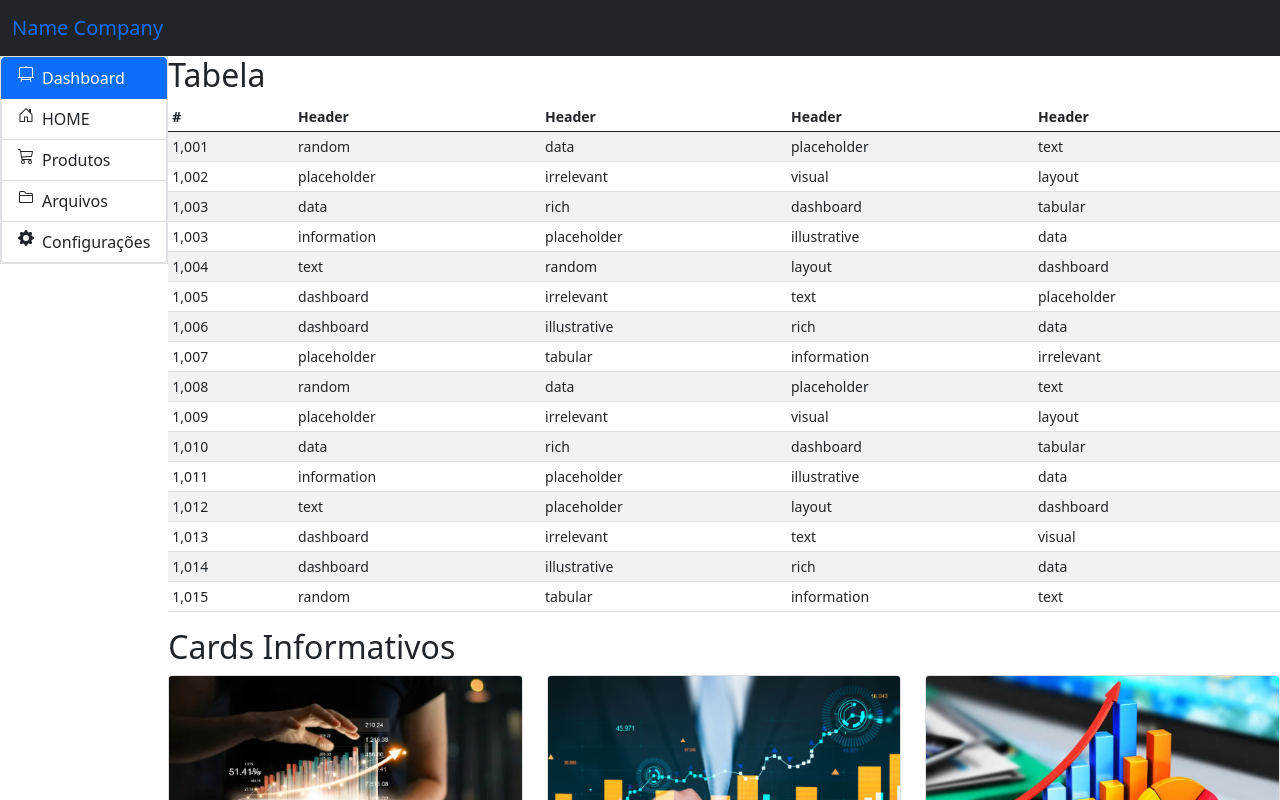
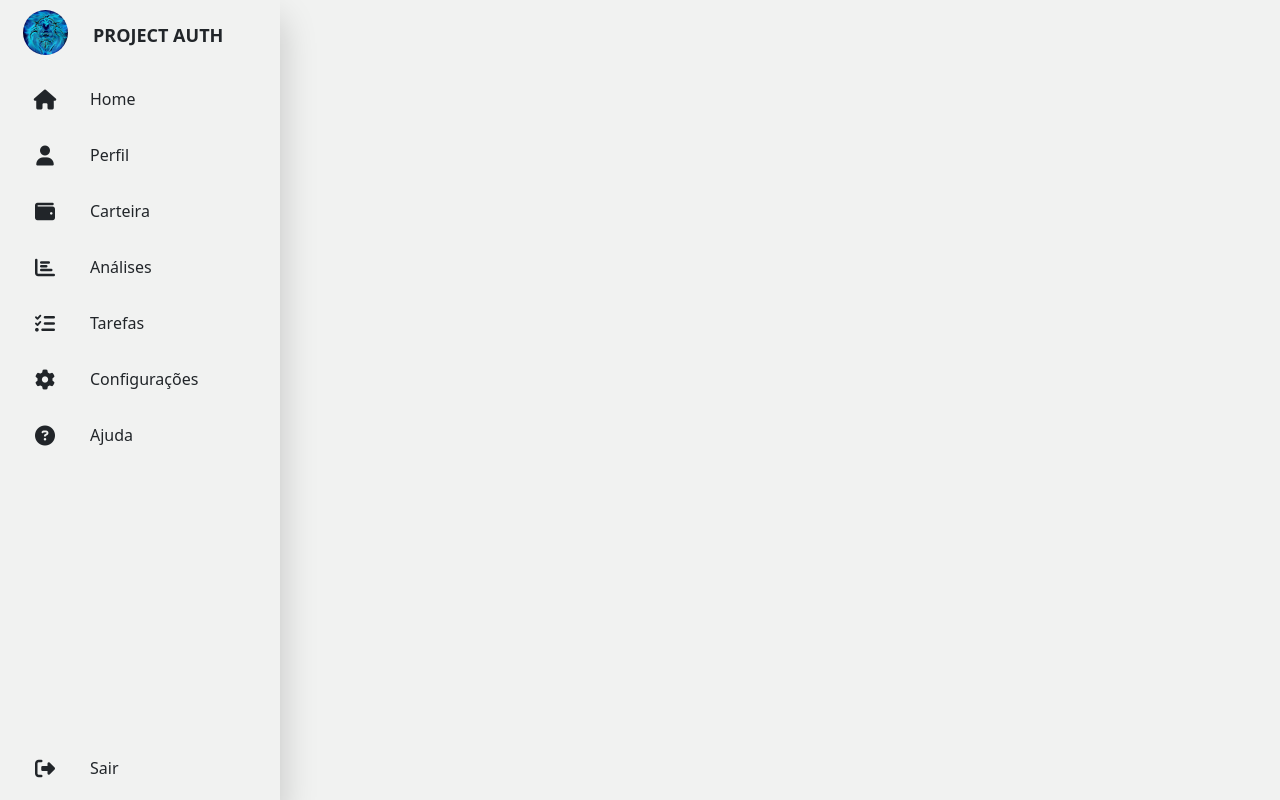
Before and after one commit to thaissaduraess/auth-project, an Angular app: page /dashboard in a window 1280 px wide. Shown: the top 800 px of the page. Built offline with nearby package versions, Linux system fonts and the light colour scheme.

Commit message:
alterando layout sidebar

```diff
--- a/src/app/components/sidebar/sidebar.component.css
+++ b/src/app/components/sidebar/sidebar.component.css
@@ -0,0 +1,88 @@
+@import url('https://fonts.googleapis.com/css2?family=Poppins:wght@400;500;600;700&display=swap');
+
+:root{
+  --color-back:#b7b7b7;
+  --color-white:#fff;
+
+}
+
+*{
+  margin: 0;
+  padding: 0;
+  outline: none;
+  border: none;
+  text-decoration: none;
+  box-sizing: border-box;
+}
+
+nav {
+  position:absolute;
+  top: 0;
+  bottom: 0;
+  height: 100%;
+  background: var(--color-white);
+  width: 90px;
+  overflow: hidden;
+  transition: width 0.2s linear;
+  box-shadow: 0 20px 35px rgba(0, 0, 0, 0.2);
+  list-style:none ;
+
+}
+
+.logo{
+  text-align: center;
+  display: flex;
+  transition: all 0.2s ease;
+  margin: 0px 0 0 0px;
+  left: 13px;
+}
+
+.logo img{
+  width: 45px;
+  height: 45px;
+  border-radius: 50%;
+}
+
+.logo span{
+  font-weight: bold;
+  padding-left: 15px;
+  font-size: 18px;
+  text-transform: uppercase;
+}
+
+a{
+  position: relative;
+  color: var(--color-back);
+  display: table;
+  width: 300px;
+  padding: 10px;
+}
+
+.fas {
+  position: relative;
+  width: 70px;
+  height: 35px;
+  top:14px;
+  font-size: 20px;
+  text-align: center;
+}
+
+.nav-item{
+  position: relative;
+  top: 12px;
+  margin-left: 10px;
+}
+
+a:hover{
+  background: #eee;
+}
+
+nav:hover{
+  width: 280px;
+  transition: all 0.5s ease;
+}
+
+.logout{
+  position: absolute;
+  bottom: 10px;
+}
--- a/src/app/components/sidebar/sidebar.component.html
+++ b/src/app/components/sidebar/sidebar.component.html
@@ -1,80 +1,58 @@
-<div class="sidebar border border-right p-0 bg-body-tertiary">
-  <ul class="list-group w-100">
-    <li class="list-group-item active d-flex gap-2">
-      <svg
-        xmlns="http://www.w3.org/2000/svg"
-        width="16"
-        height="16"
-        fill="currentColor"
-        class="bi bi-easel2"
-        viewBox="0 0 16 16"
-      >
-        <path
-          fill-rule="evenodd"
-          d="M8 0a.5.5 0 0 1 .447.276L8.81 1h4.69A1.5 1.5 0 0 1 15 2.5V11h.5a.5.5 0 0 1 0 1h-2.86l.845 3.379a.5.5 0 0 1-.97.242L12.11 14H3.89l-.405 1.621a.5.5 0 0 1-.97-.242L3.36 12H.5a.5.5 0 0 1 0-1H1V2.5A1.5 1.5 0 0 1 2.5 1h4.691l.362-.724A.5.5 0 0 1 8 0ZM2 11h12V2.5a.5.5 0 0 0-.5-.5h-11a.5.5 0 0 0-.5.5V11Zm9.61 1H4.39l-.25 1h7.72l-.25-1Z"
-        />
-      </svg>
-      <a>Dashboard</a>
-    </li>
-    <li class="list-group-item d-flex gap-2">
-      <svg
-        xmlns="http://www.w3.org/2000/svg"
-        width="16"
-        height="16"
-        fill="currentColor"
-        class="bi bi-house-door"
-        viewBox="0 0 16 16"
-      >
-        <path
-          d="M8.354 1.146a.5.5 0 0 0-.708 0l-6 6A.5.5 0 0 0 1.5 7.5v7a.5.5 0 0 0 .5.5h4.5a.5.5 0 0 0 .5-.5v-4h2v4a.5.5 0 0 0 .5.5H14a.5.5 0 0 0 .5-.5v-7a.5.5 0 0 0-.146-.354L13 5.793V2.5a.5.5 0 0 0-.5-.5h-1a.5.5 0 0 0-.5.5v1.293L8.354 1.146ZM2.5 14V7.707l5.5-5.5 5.5 5.5V14H10v-4a.5.5 0 0 0-.5-.5h-3a.5.5 0 0 0-.5.5v4H2.5Z"
-        />
-      </svg>
-      <a>HOME</a>
-    </li>
-    <li class="list-group-item d-flex gap-2">
-      <svg
-        xmlns="http://www.w3.org/2000/svg"
-        width="16"
-        height="16"
-        fill="currentColor"
-        class="bi bi-cart3"
-        viewBox="0 0 16 16"
-      >
-        <path
-          d="M0 1.5A.5.5 0 0 1 .5 1H2a.5.5 0 0 1 .485.379L2.89 3H14.5a.5.5 0 0 1 .49.598l-1 5a.5.5 0 0 1-.465.401l-9.397.472L4.415 11H13a.5.5 0 0 1 0 1H4a.5.5 0 0 1-.491-.408L2.01 3.607 1.61 2H.5a.5.5 0 0 1-.5-.5zM3.102 4l.84 4.479 9.144-.459L13.89 4H3.102zM5 12a2 2 0 1 0 0 4 2 2 0 0 0 0-4zm7 0a2 2 0 1 0 0 4 2 2 0 0 0 0-4zm-7 1a1 1 0 1 1 0 2 1 1 0 0 1 0-2zm7 0a1 1 0 1 1 0 2 1 1 0 0 1 0-2z"
-        />
-      </svg>
-      <a>Produtos</a>
-    </li>
-    <li class="list-group-item d-flex gap-2">
-      <svg
-        xmlns="http://www.w3.org/2000/svg"
-        width="16"
-        height="16"
-        fill="currentColor"
-        class="bi bi-folder2"
-        viewBox="0 0 16 16"
-      >
-        <path
-          d="M1 3.5A1.5 1.5 0 0 1 2.5 2h2.764c.958 0 1.76.56 2.311 1.184C7.985 3.648 8.48 4 9 4h4.5A1.5 1.5 0 0 1 15 5.5v7a1.5 1.5 0 0 1-1.5 1.5h-11A1.5 1.5 0 0 1 1 12.5v-9zM2.5 3a.5.5 0 0 0-.5.5V6h12v-.5a.5.5 0 0 0-.5-.5H9c-.964 0-1.71-.629-2.174-1.154C6.374 3.334 5.82 3 5.264 3H2.5zM14 7H2v5.5a.5.5 0 0 0 .5.5h11a.5.5 0 0 0 .5-.5V7z"
-        />
-      </svg>
-      <a>Arquivos</a>
-    </li>
-    <li class="list-group-item d-flex gap-2">
-      <svg
-        xmlns="http://www.w3.org/2000/svg"
-        width="16"
-        height="16"
-        fill="currentColor"
-        class="bi bi-gear-fill"
-        viewBox="0 0 16 16"
-      >
-        <path
-          d="M9.405 1.05c-.413-1.4-2.397-1.4-2.81 0l-.1.34a1.464 1.464 0 0 1-2.105.872l-.31-.17c-1.283-.698-2.686.705-1.987 1.987l.169.311c.446.82.023 1.841-.872 2.105l-.34.1c-1.4.413-1.4 2.397 0 2.81l.34.1a1.464 1.464 0 0 1 .872 2.105l-.17.31c-.698 1.283.705 2.686 1.987 1.987l.311-.169a1.464 1.464 0 0 1 2.105.872l.1.34c.413 1.4 2.397 1.4 2.81 0l.1-.34a1.464 1.464 0 0 1 2.105-.872l.31.17c1.283.698 2.686-.705 1.987-1.987l-.169-.311a1.464 1.464 0 0 1 .872-2.105l.34-.1c1.4-.413 1.4-2.397 0-2.81l-.34-.1a1.464 1.464 0 0 1-.872-2.105l.17-.31c.698-1.283-.705-2.686-1.987-1.987l-.311.169a1.464 1.464 0 0 1-2.105-.872l-.1-.34zM8 10.93a2.929 2.929 0 1 1 0-5.86 2.929 2.929 0 0 1 0 5.858z"
-        />
-      </svg>
-      <a>Configurações</a>
+<nav>
+  <ul>
+    <li>
+      <a href="#" class="logo">
+        <img src="assets/img/logo1.png" alt="logo" />
+        <span class="nav-item"> Project Auth </span>
+      </a>
     </li>
   </ul>
-</div>
+  <li>
+    <a href="#">
+      <i class="fas fa-home"></i>
+      <span class="nav-item">Home</span>
+    </a>
+  </li>
+  <li>
+    <a href="#">
+      <i class="fas fa-user"></i>
+      <span class="nav-item">Perfil</span>
+    </a>
+  </li>
+  <li>
+    <a href="#">
+      <i class="fas fa-wallet"></i>
+      <span class="nav-item">Carteira</span>
+    </a>
+  </li>
+  <li>
+    <a href="#">
+      <i class="fas fa-chart-bar"></i>
+      <span class="nav-item">Análises</span>
+    </a>
+  </li>
+  <li>
+    <a href="#"
+      ><i class="fas fa-tasks"></i>
+      <span class="nav-item">Tarefas</span>
+    </a>
+  </li>
+  <li>
+    <a href="#"
+      ><i class="fas fa-cog"></i>
+      <span class="nav-item">Configurações</span>
+    </a>
+  </li>
+  <li>
+    <a href="#"
+      ><i class="fas fa-question-circle"></i>
+      <span class="nav-item">Ajuda</span>
+    </a>
+  </li>
+  <li>
+    <a href="#" class="logout"
+      ><i class="fas fa-sign-out-alt"></i>
+      <span class="nav-item">Sair</span>
+    </a>
+  </li>
+</nav>
--- a/src/app/modules/dashboard/dashboard.component.html
+++ b/src/app/modules/dashboard/dashboard.component.html
@@ -1,10 +1,10 @@
-<app-navbar></app-navbar>
+<!-- <app-navbar></app-navbar> -->
 <div class="d-flex">
   <app-sidebar></app-sidebar>
 
   <div>
-    <app-lista></app-lista>
+    <!-- <app-lista></app-lista>
 
-    <app-card-info></app-card-info>
+    <app-card-info></app-card-info> -->
   </div>
 </div>
--- a/src/index.html
+++ b/src/index.html
@@ -4,6 +4,11 @@
     <meta charset="utf-8" />
     <title>AuthProject</title>
     <base href="/" />
+    <script
+      src="https://kit.fontawesome.com/0edff17a75.js"
+      crossorigin="anonymous"
+    ></script>
+
     <meta name="viewport" content="width=device-width, initial-scale=1" />
     <link rel="icon" type="image/x-icon" href="favicon.ico" />
     <link
--- a/src/styles.scss
+++ b/src/styles.scss
@@ -1 +1,4 @@
 /* You can add global styles to this file, and also import other style files */
+ body {
+  background: #f1f2f1;
+ }
```
Also changed, not shown: src/assets/img/logo.png (added), src/assets/img/logo1.png (added).
